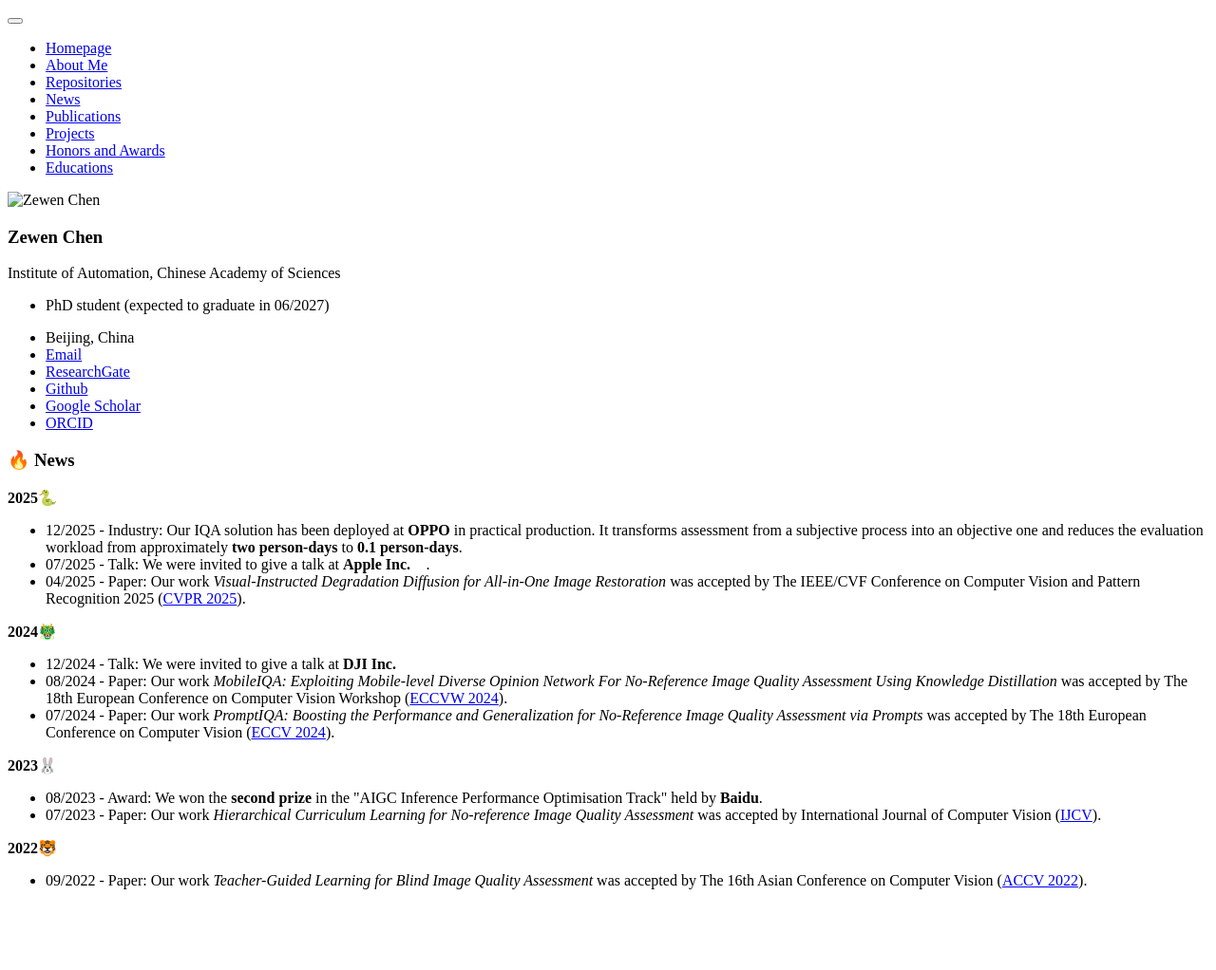
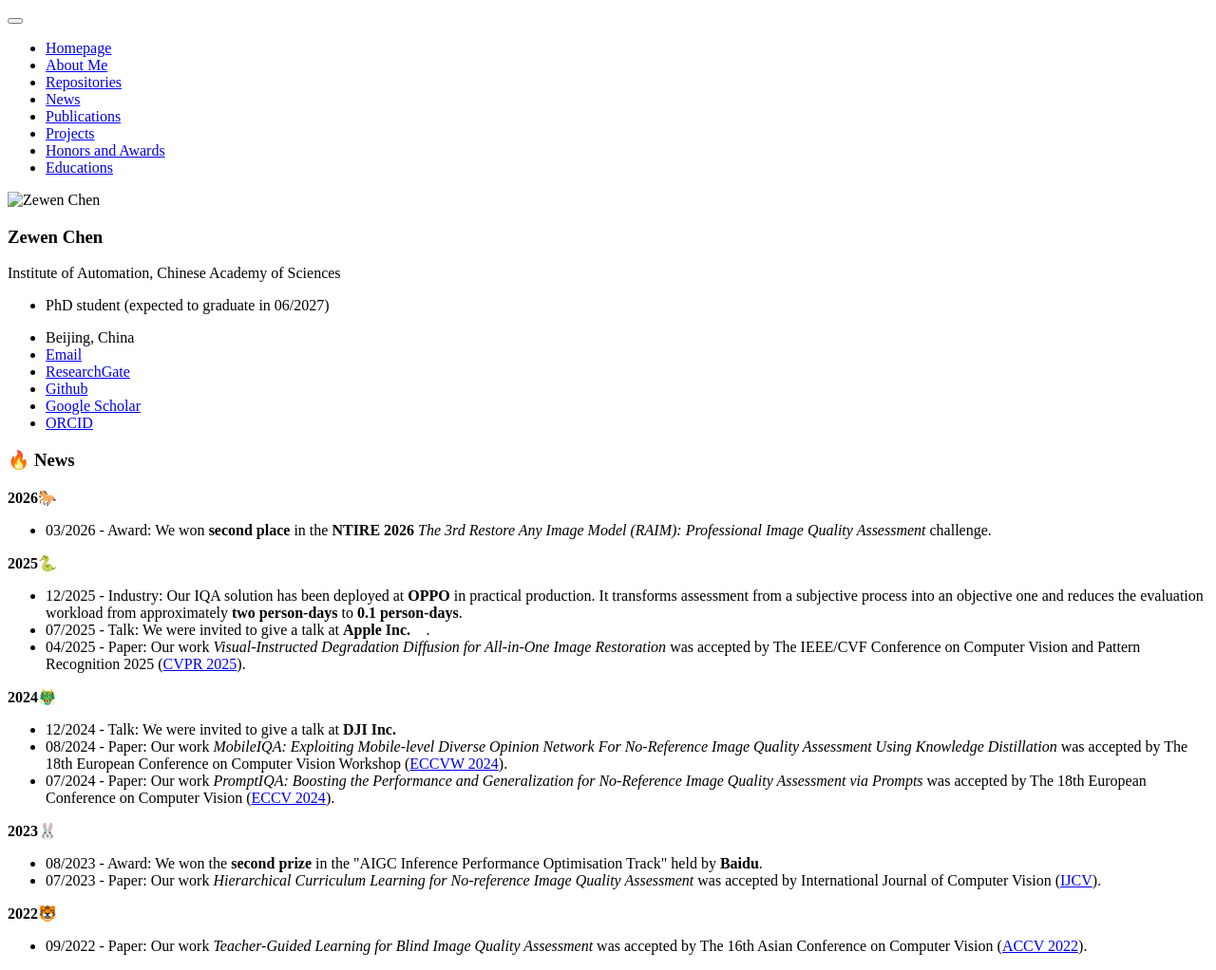
Before and after one commit to chencn2020/chencn2020.github.io, a Jekyll site: the page built from _pages/includes/news.md, in a window 1280 px wide. Shown: the whole page at 95% size. Built offline with Jekyll 4.4.1, drawn with Linux system fonts in a browser that asks for light colours; our own code applies the rules of GitHub Pages for plain Markdown files; before the commit the page ends 953 px from its top, so only the background shows below that.

Commit message:
add news

```diff
--- a/_pages/includes/news.md
+++ b/_pages/includes/news.md
@@ -1,4 +1,18 @@
 # 🔥 News
+
+<div class="year-badge">
+  <b>2026🐎</b>
+</div>
+<ul class="news-timeline">
+  <li class="news-timeline__item">
+    <span class="news-meta">
+      <span class="news-date">03/2026</span>
+      <span class="news-sep">-</span>
+      <span class="news-tag news-tag--award"><i class="fas fa-trophy" aria-hidden="true"></i>Award:</span>
+    </span>
+    <span class="news-text">We won <strong>second place</strong> in the <strong>NTIRE 2026</strong> <em>The 3rd Restore Any Image Model (RAIM): Professional Image Quality Assessment</em> challenge.</span>
+  </li>
+</ul>
 
 <div class="year-badge">
   <b>2025🐍</b>
```
Also changed, not shown: _pages/includes/intro.md (+2 -1 lines).
